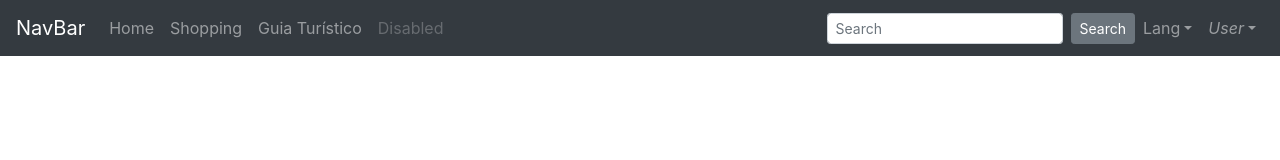
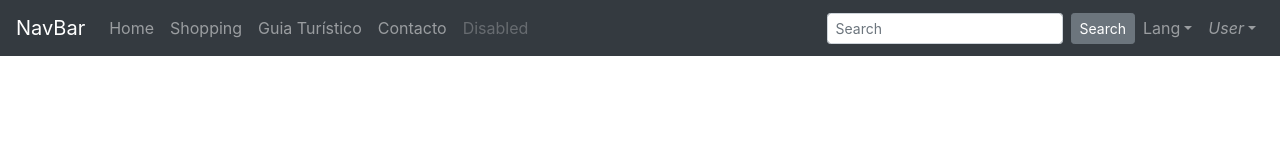
Before and after one commit to jflucamba/MbangeUISite, a Vue app in the folder mbange-site/: page / in a window 1280 px wide. Shown: the top 160 px of the page. Built offline with nearby package versions, Linux system fonts and the light colour scheme.

Commit message:
novo item no menu

```diff
--- a/mbange-site/src/components/NavBarComponent.vue
+++ b/mbange-site/src/components/NavBarComponent.vue
@@ -10,6 +10,7 @@
         <b-nav-item href="#">Home</b-nav-item>
         <b-nav-item href="#">Shopping</b-nav-item>
         <b-nav-item href="#">Guia Turístico</b-nav-item>
+        <b-nav-item href="#">Contacto</b-nav-item>
         <b-nav-item href="#" disabled>Disabled</b-nav-item>
       </b-navbar-nav>
 
```
